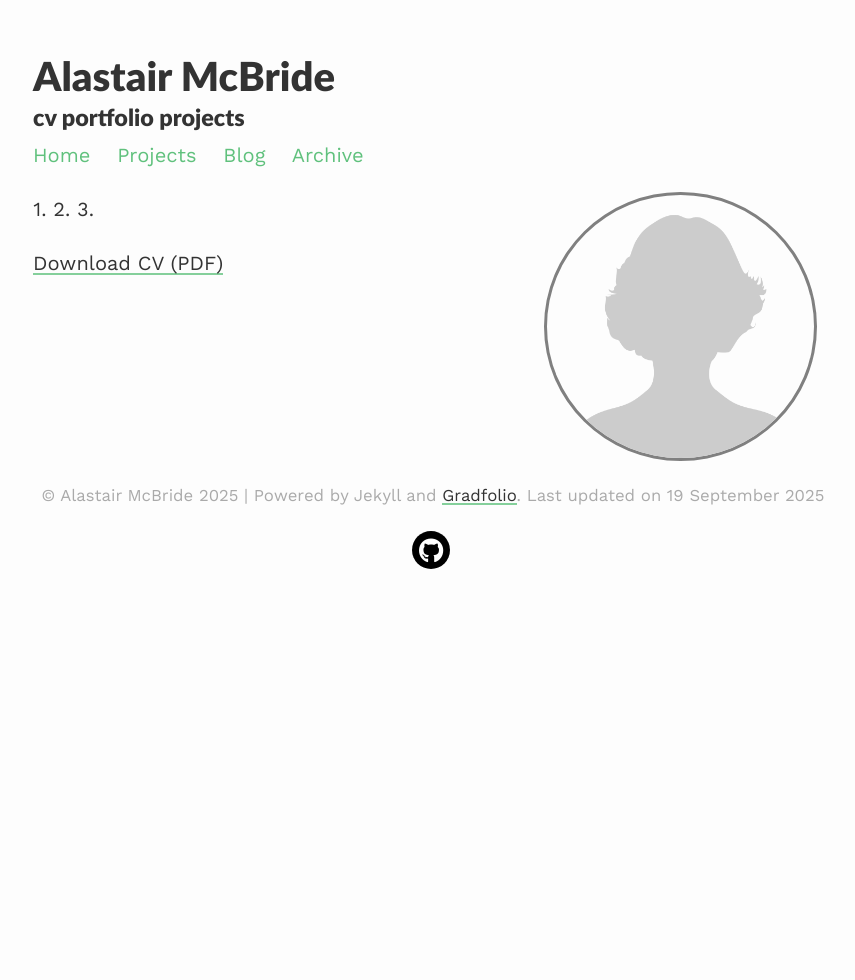
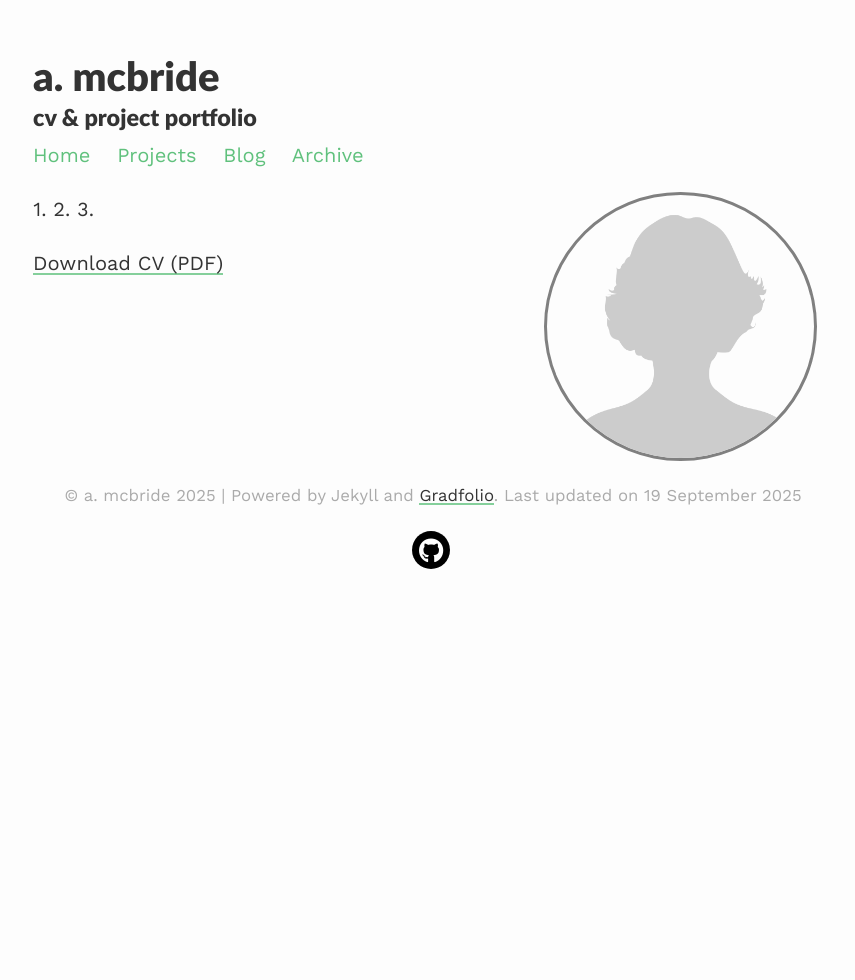
Before and after one commit to amcbhome/amcbhome.github.io, a Jekyll site: the page built from index.md, in a window 1280 px wide. Shown: the whole page, without its empty margins (207-1062 px from the left). Built offline with Jekyll 4.4.1, drawn with Linux system fonts in a browser that asks for light colours.

Commit message:
Update _config.yml
Updates

```diff
--- a/_config.yml
+++ b/_config.yml
@@ -1,7 +1,7 @@
 # Site
 name: "Alastair McBride"
-title: "Alastair McBride"
-description: "cv portfolio projects"
+title: "a. mcbride"
+description: "cv & project portfolio"
 url: "https://amcbhome.github.io"
 baseurl: ""                    # <-- IMPORTANT for amcbhome.github.io
 
```
